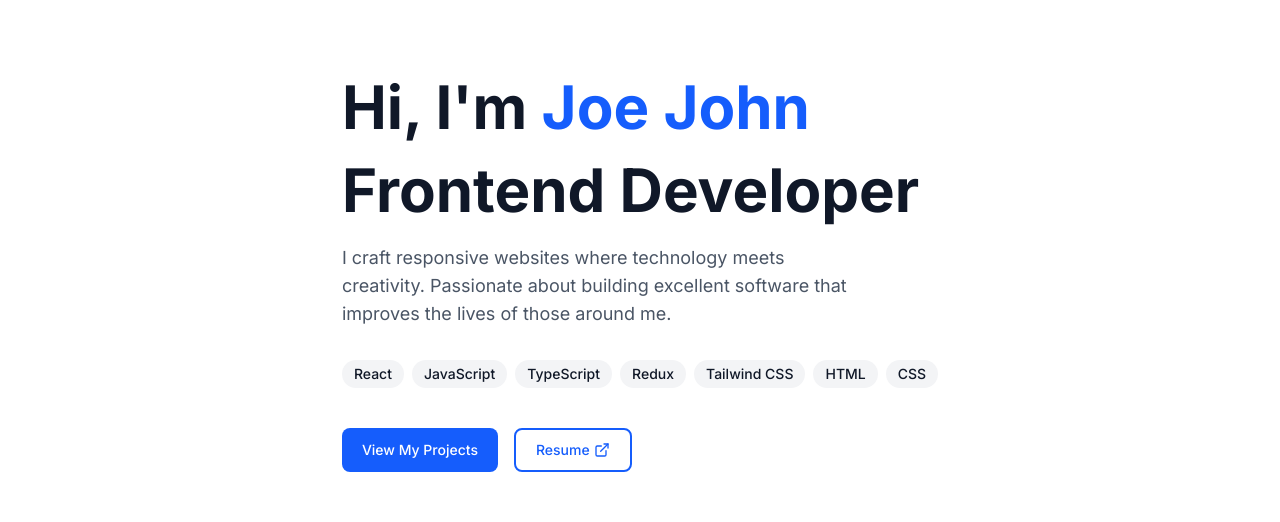
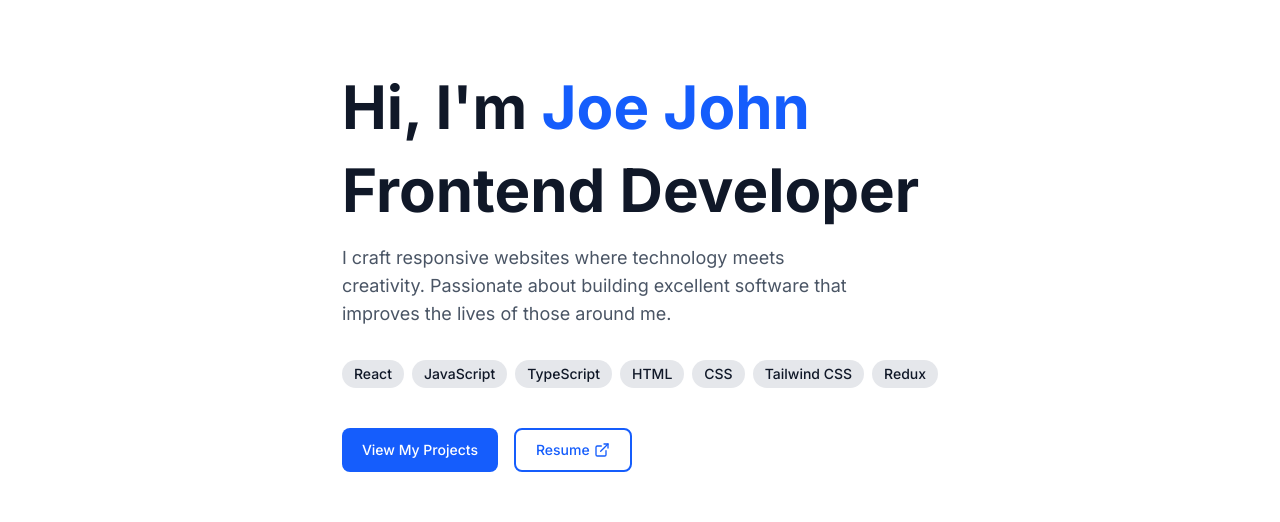
Before and after one commit to joejohn98/my-portfolio, a React (Vite) app: page / in a window 1280 px wide. Shown: the part 129-651 px from the top of the page. Built offline with nearby package versions, Linux system fonts and the light colour scheme.

Commit message:
Refactor Hero component to use framer-motion for animations and improve code readability

```diff
--- a/src/sections/Hero.tsx
+++ b/src/sections/Hero.tsx
@@ -1,69 +1,76 @@
-import React from "react";
-import Button from "../components/Button";
-import { ExternalLink } from "lucide-react";
+
+import type React from "react"
+import Button from "../components/Button"
+import { ExternalLink } from "lucide-react"
+import { motion } from "framer-motion"
+
 
 const Hero: React.FC = () => {
   const skills = [
-    "React",
-    "JavaScript",
-    "TypeScript",
-    "Redux",
-    "Tailwind CSS",
-    "HTML",
-    "CSS",
+    "React", "JavaScript", "TypeScript", "HTML", "CSS", "Tailwind CSS", "Redux"
   ];
 
+  const container = {
+    hidden: { opacity: 0 },
+    show: {
+      opacity: 1,
+      transition: {
+        staggerChildren: 0.1,
+      },
+    },
+  }
+
+  const item = {
+    hidden: { opacity: 0, y: 20 },
+    show: { opacity: 1, y: 0 },
+  }
+
   return (
-    <section
-      id="home"
-      className="min-h-screen flex flex-col justify-center relative py-20 px-6 md:px-12 lg:px-24"
-    >
+    <section id="home" className="min-h-screen flex flex-col justify-center relative py-20 px-6 md:px-12 lg:px-24">
       <div className="max-w-7xl mx-auto px-4 sm:px-6 lg:px-8">
-        <div className="max-w-3xl">
-          <h1 className="text-4xl md:text-5xl lg:text-6xl font-bold leading-tight text-gray-900 dark:text-white mb-4">
-            Hi, I'm{" "}
-            <span className="text-blue-600 dark:text-blue-400">Joe John</span>
+        <motion.div className="max-w-3xl" initial="hidden" animate="show" variants={container}>
+          <motion.h1
+            className="text-4xl md:text-5xl lg:text-6xl font-bold leading-tight text-gray-900 dark:text-white mb-4"
+            variants={item}
+          >
+            Hi, I'm <span className="text-blue-600 dark:text-blue-400">Joe John</span>
             <span className="block mt-2">Frontend Developer</span>
-          </h1>
+          </motion.h1>
 
-          <p className="text-lg text-gray-600 dark:text-gray-300 mb-8 max-w-lg">
-            I craft responsive websites where technology meets creativity.
-            Passionate about building excellent software that improves the lives
-            of those around me.
-          </p>
+          <motion.p className="text-lg text-gray-600 dark:text-gray-300 mb-8 max-w-lg" variants={item}>
+            I craft responsive websites where technology meets creativity. Passionate about building excellent software
+            that improves the lives of those around me.
+          </motion.p>
 
-          <div className="flex flex-wrap gap-2 mt-8 ">
+          <motion.div className="flex flex-wrap gap-2 mt-8" variants={container}>
             {skills.map((skill, index) => (
-              <span
+              <motion.span
                 key={index}
-                className="bg-gray-100 dark:bg-[#27374d] px-3 py-1 rounded-full text-sm font-medium"
+                className="bg-gray-200 dark:bg-[#27374d] px-3 py-1 rounded-full text-sm font-medium"
+                variants={item}
+                whileHover={{
+                  scale: 1.05,
+                  backgroundColor: "#3b82f6",
+                  color: "#ffffff",
+                }}
               >
                 {skill}
-              </span>
+              </motion.span>
             ))}
-          </div>
-          <div className="flex flex-wrap gap-4 mt-10 ">
-            <Button
-              onClick={() =>
-                document
-                  .getElementById("projects")
-                  ?.scrollIntoView({ behavior: "smooth" })
-              }
-            >
+          </motion.div>
+
+          <motion.div className="flex flex-wrap gap-4 mt-10" variants={item}>
+            <Button onClick={() => document.getElementById("projects")?.scrollIntoView({ behavior: "smooth" })}>
               View My Projects
             </Button>
-            <Button
-              variant="outline"
-              onClick={() => window.open("/resume.pdf", "_blank")}
-              className="gap-1"
-            >
+            <Button variant="outline" onClick={() => window.open("/resume.pdf", "_blank")} className="gap-1">
               Resume <ExternalLink size={16} />
             </Button>
-          </div>
-        </div>
+          </motion.div>
+        </motion.div>
       </div>
     </section>
-  );
-};
+  )
+}
 
-export default Hero;
+export default Hero
```
